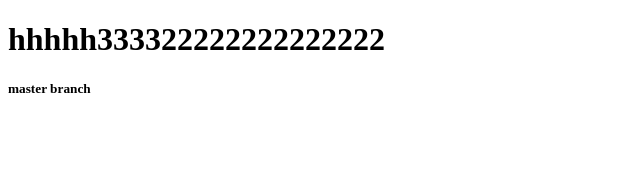
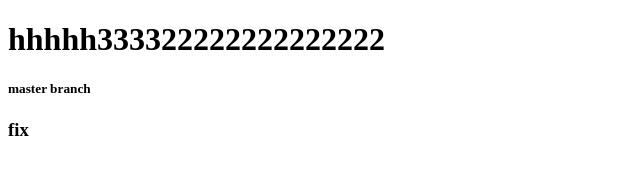
Before and after one commit to TJ315/demo, a plain HTML site: page index.html in a window 1280 px wide. Shown: the full height of the page, 0-640 px from the left. Drawn offline with Linux system fonts and the light colour scheme.

Commit message:
master branch

```diff
--- a/index.html
+++ b/index.html
@@ -7,5 +7,6 @@
 <body>
 	<h1>hhhhh333322222222222222</h1>
 	<h5>master branch</h5>
+	<h3>fix</h3>
 </body>
 </html>
```
